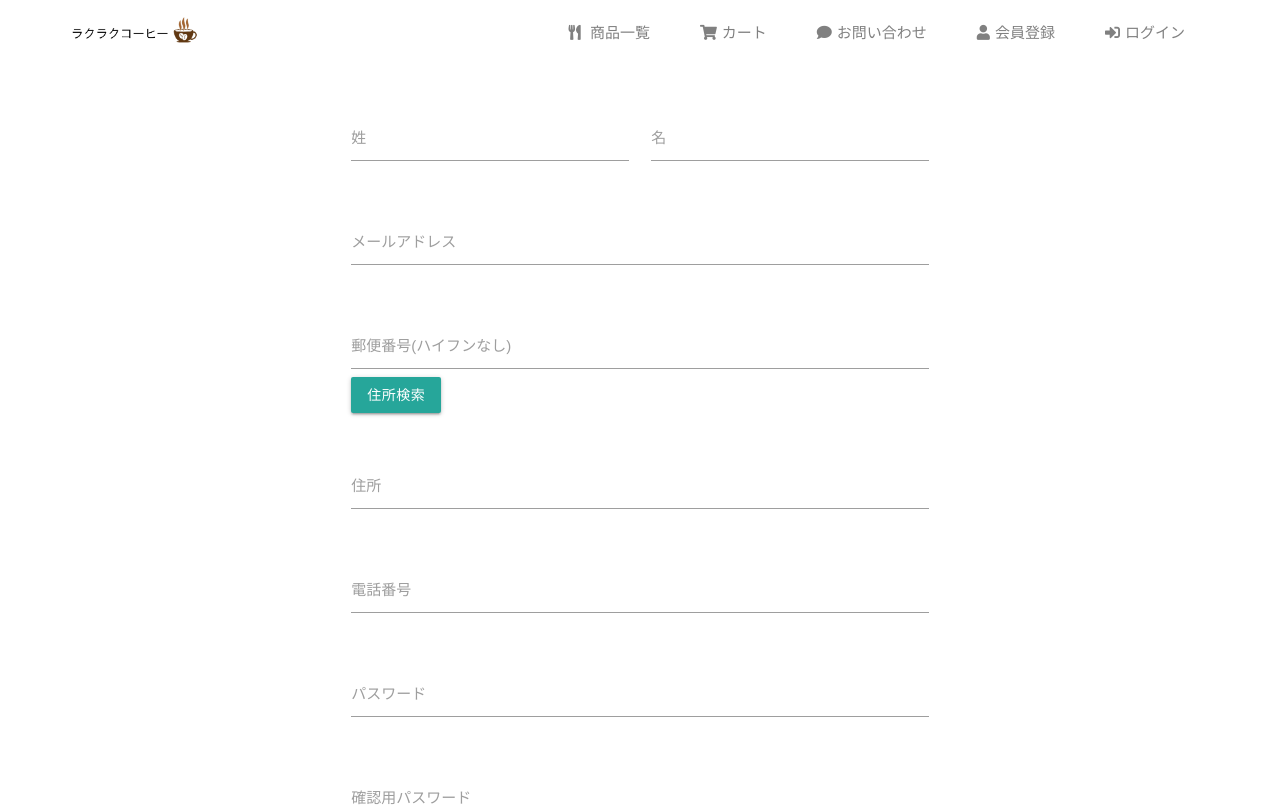
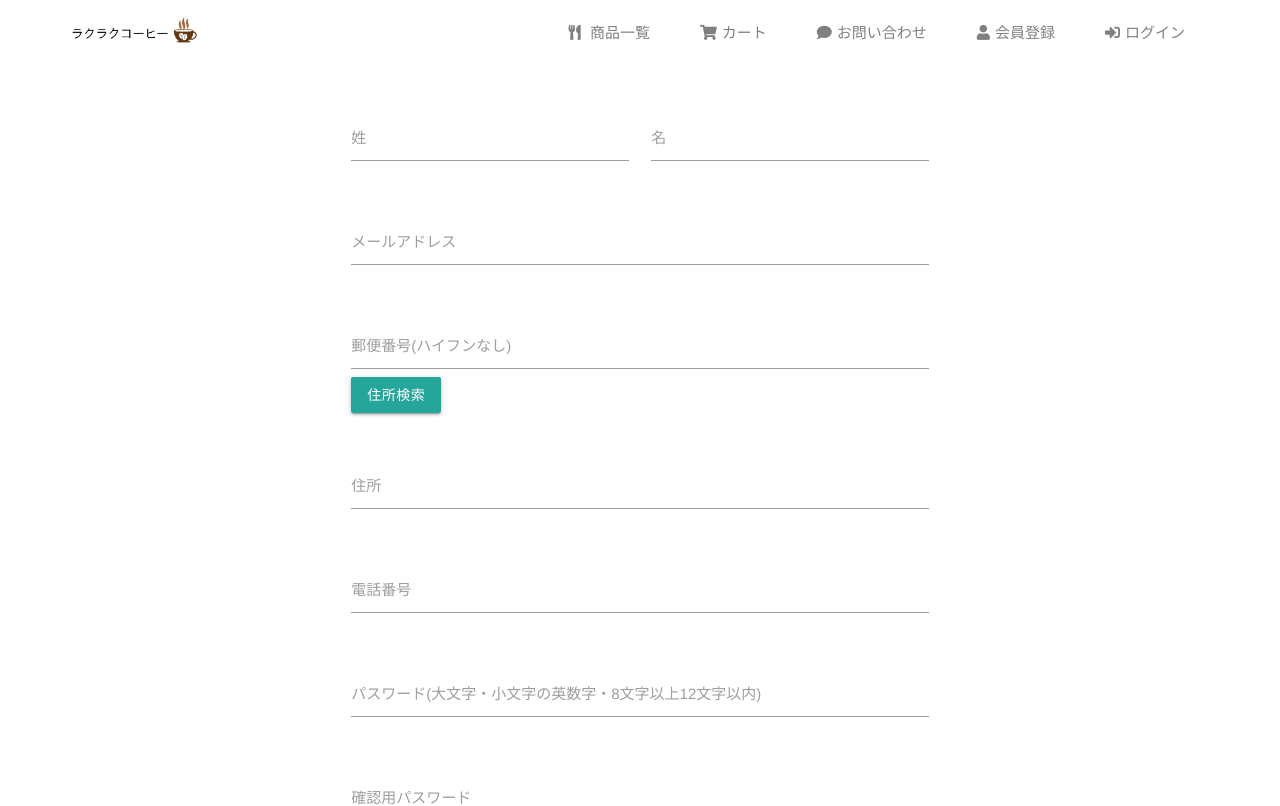
Before and after one commit to kosuke-17/ec-202110c, a Vue app: page /registerUser in a window 1280 px wide. Shown: the top 806 px of the page. Built offline with nearby package versions, Linux system fonts and the light colour scheme.

Commit message:
ユーザー登録画面に入力するパスワードは8文字以上12文字以内でなければエラーが表示される仕様に変更

```diff
--- a/src/views/RegisterUser.vue
+++ b/src/views/RegisterUser.vue
@@ -73,7 +73,9 @@
               v-model="password"
               required
             />
-            <label for="password">パスワード</label>
+            <label for="password"
+              >パスワード(大文字・小文字の英数字・8文字以上12文字以内)</label
+            >
           </div>
         </div>
         <div class="row">
@@ -247,6 +249,9 @@ export default class RegisterUser extends Vue {
     if (this.password === "") {
       this.errorOfPassword = "「パスワード」が未入力です。";
       hasError = true;
+    } else if (this.password.length < 8 || 12 < this.password.length) {
+      this.errorOfPassword =
+        "「パスワード」は8文字以上12文字以内で入力して下さい。";
     } else {
       this.errorOfPassword = "";
     }
```
